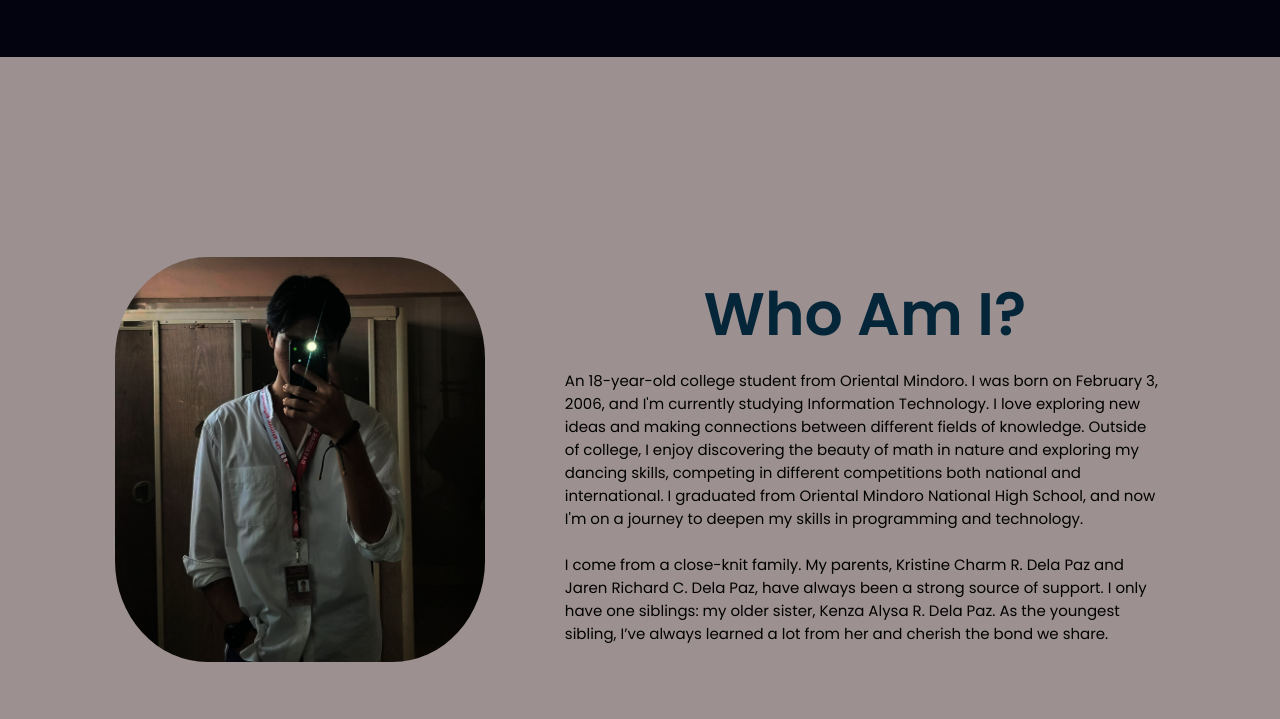
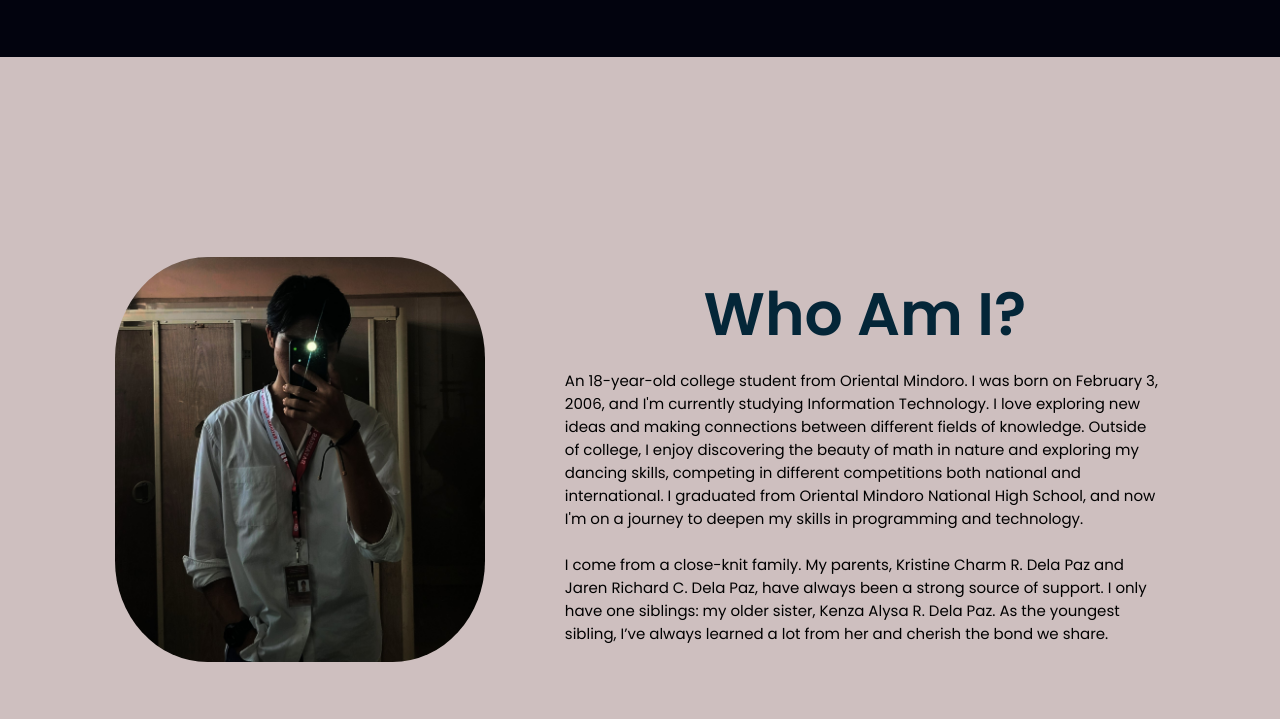
Before and after one commit to Kano2434/IntroCom_Port_Finals, a plain HTML site: page portfolio.html in a window 1280 px wide. Shown: the part 941-1660 px from the top of the page. Drawn offline with Linux system fonts and the light colour scheme.

Commit message:
Update style.css

```diff
--- a/style.css
+++ b/style.css
@@ -363,7 +363,7 @@ span {
     justify-content: center; /* Center align */
     align-items: center; /* Vertically center */
     gap: 8rem; /* Space between image and content */
-    background-color: #9c9090;
+    background-color: #cebfbf;
     flex-direction: row; /* Ensure text and image are in rows */
     padding: 5rem 9%; /* Add more padding for spacing */
 
```
